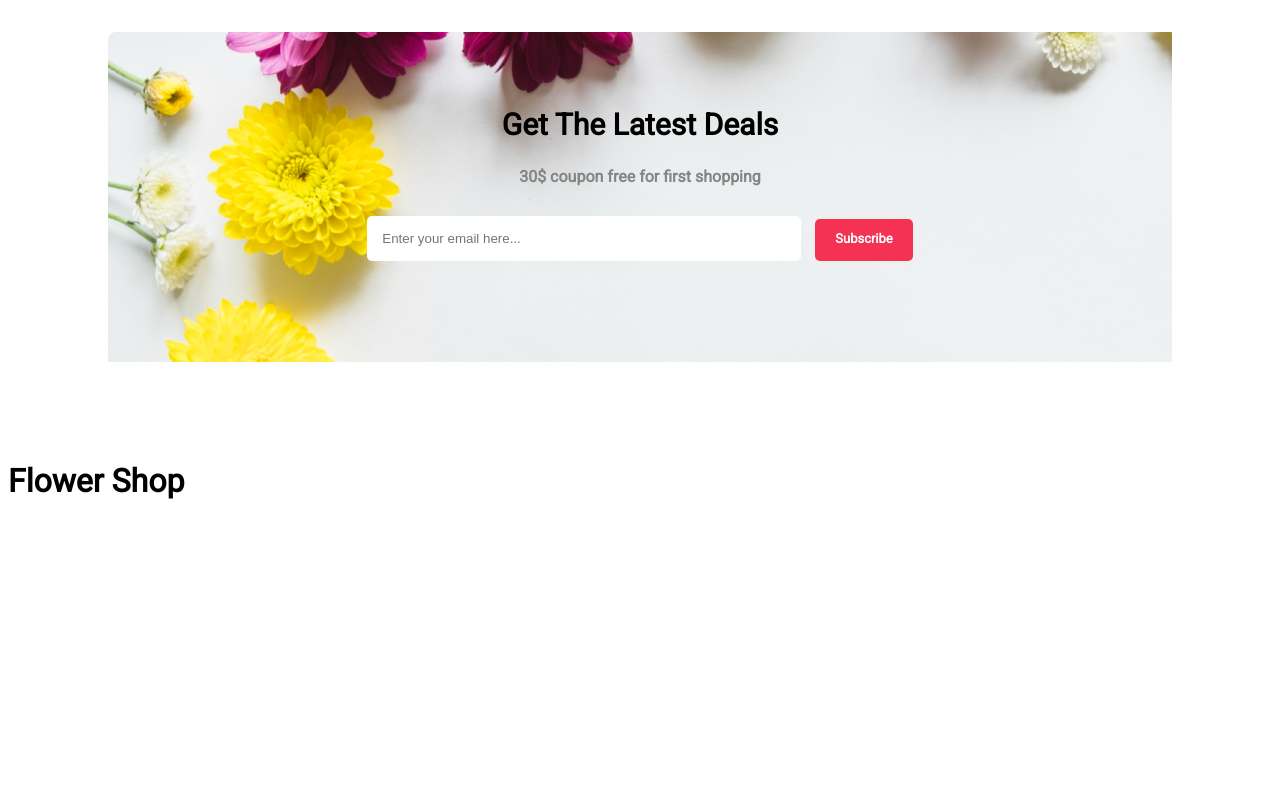
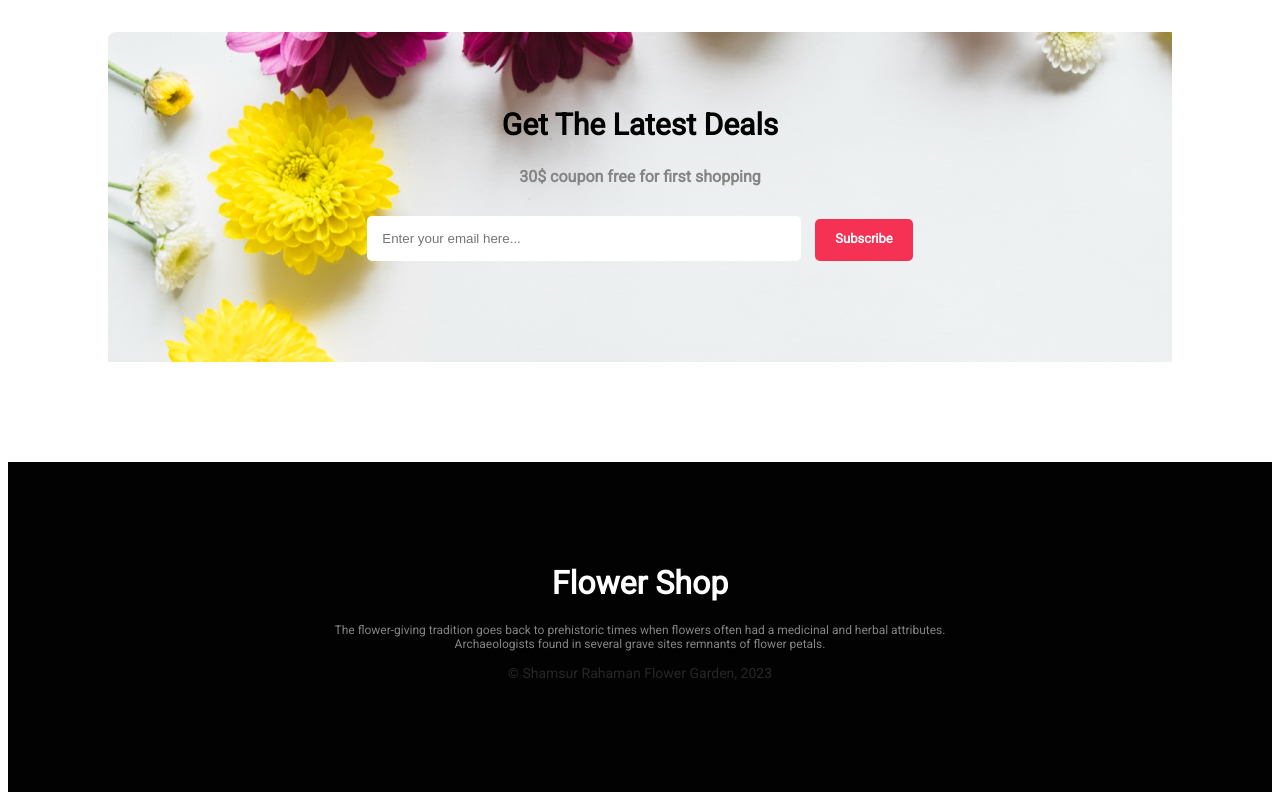
Before and after one commit to Shamsur-Rahaman/FlowerWeb_assignment, a plain HTML site: page index.html in a window 1280 px wide. Shown: the part 2209-3009 px from the top of the page. Before the commit the page ends 2731 px from the top, so only its background shows below. Drawn offline with Linux system fonts and the light colour scheme.

Commit message:
footer complete

```diff
--- a/index.html
+++ b/index.html
@@ -81,8 +81,8 @@
     <footer class="footer-section">
         <div class="footer-container">
             <h1 class="footer-header">Flower <span class="footer-shop">Shop</span></h1>
-            <p class="footer-des"></p>
-            <p class="footer-copy-right"></p>
+            <p class="footer-des">The flower-giving tradition goes back to prehistoric times when flowers often had a medicinal and herbal attributes. Archaeologists found in several grave sites remnants of flower petals. </p>
+            <p class="footer-copy-right">&copy; Shamsur Rahaman Flower Garden, 2023</p>
         </div>
     </footer>
 
--- a/style.css
+++ b/style.css
@@ -194,3 +194,26 @@ body{
     font-size: 13px;
     margin-left: 10px;
 }
+
+.footer-section{
+    margin: 0;
+    padding: 0;
+    background-color: #020202;
+    height: 330px;
+    width: 100%;
+}
+.footer-container{
+    padding-top: 80px;
+    text-align: center;
+    color: white;
+}
+.footer-des{
+    padding-left: 300px;
+    padding-right: 300px;
+    font-size: 12px;
+    color:#858484 ;
+}
+.footer-copy-right{
+    color: #272727;
+    font-size: 14px;
+}
```
